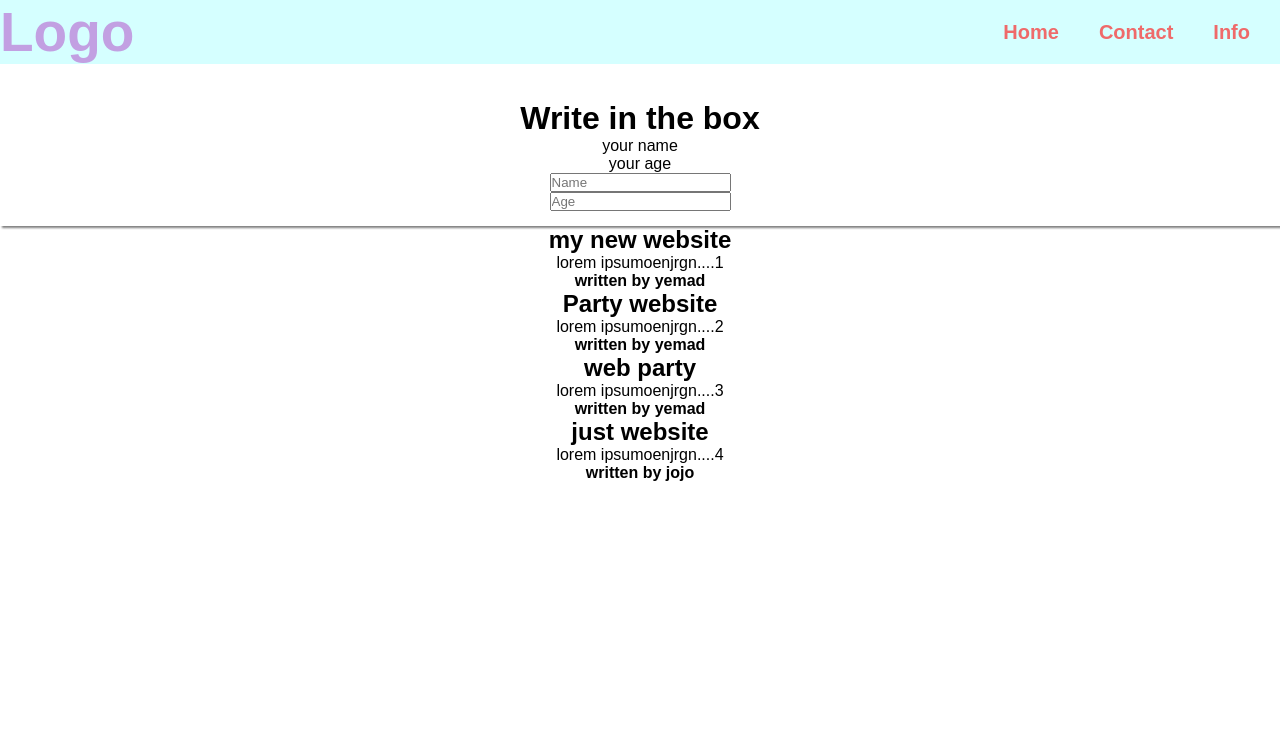
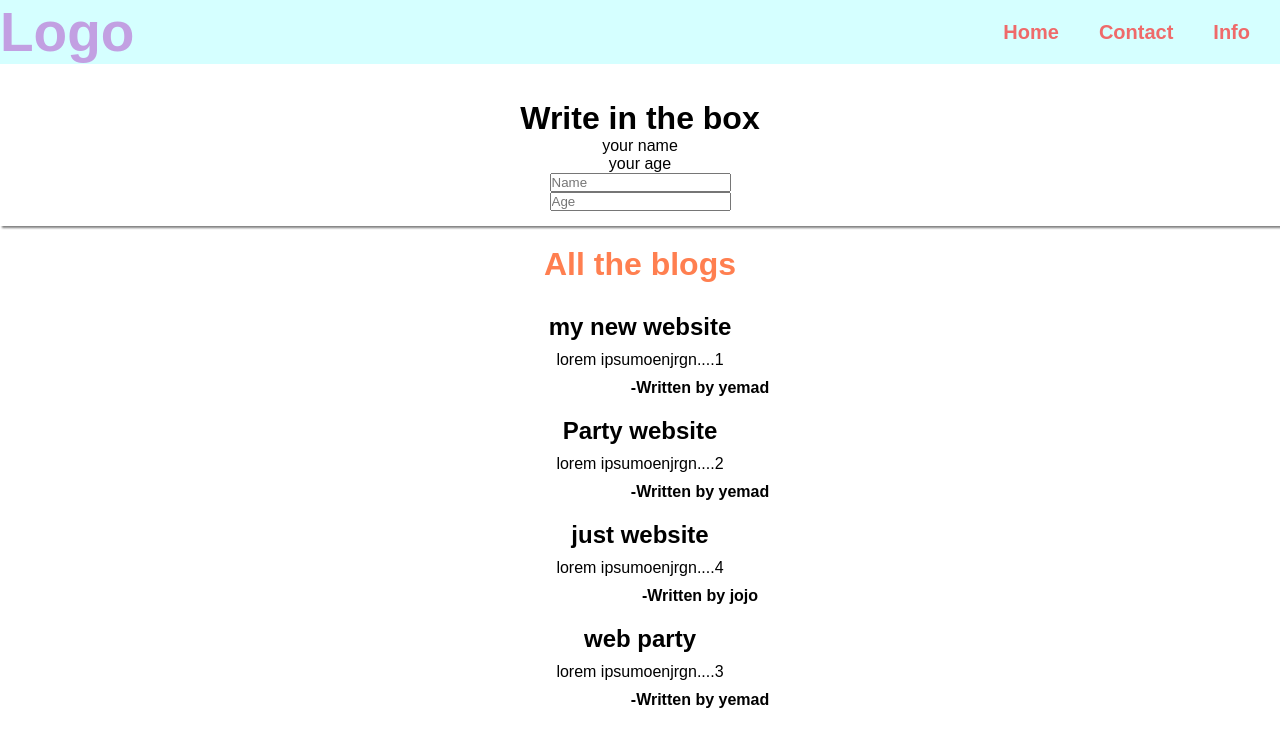
Before and after one commit to DevEmad007/my-portfolio, a React (Create React App) app: page / in a window 1280 px wide. Shown: the top 746 px of the page. Built offline with nearby package versions, Linux system fonts and the light colour scheme.

Commit message:
bug solved and a feature deleted

```diff
--- /dev/null
+++ b/src/BlogList.js
@@ -0,0 +1,20 @@
+import { useState } from "react";
+
+const BlogList = ({ blogsData, title }) => {
+    const [blogs, setBlogs] = useState(blogsData);
+
+    return (
+        <div className="blog-list">
+            <h1>{title}</h1>
+            {blogs.map((blog) => (
+                <div className="blogPreview" key={blog.blogId}>
+                    <h2>{blog.title}</h2>
+                    <p>{blog.body}</p>
+                    <b>{"Written by " + blog.author}</b>
+                </div>
+            ))}
+        </div>
+    );
+};
+
+export default BlogList;
--- a/src/Form.js
+++ b/src/Form.js
@@ -12,7 +12,12 @@ const Form = () => {
     return (
         <div
             className="formContainer"
-            style={{ textAlign: "center", fontFamily: "sans-serif", paddingBottom:"15px" ,boxShadow:"2px 2px 2px gray"}}
+            style={{
+                textAlign: "center",
+                fontFamily: "sans-serif",
+                paddingBottom: "15px",
+                boxShadow: "2px 2px 2px gray",
+            }}
         >
             <h1>Write in the box</h1>
             <div className="output">
--- a/src/Home.css
+++ b/src/Home.css
@@ -0,0 +1,27 @@
+.blog-list {
+    margin-top: 20px;
+    text-align: center;
+    display: flex;
+    justify-content: center;
+    flex-direction: column;
+    gap: 20px;
+}
+
+.blog-list > h1 {
+    color: coral;
+}
+
+.blogPreview * {
+    margin-top: 10px;
+}
+
+.blogPreview b {
+    position: relative;
+    left: 60px;
+    top: 10px;
+    z-index: -1;
+}
+
+.blogPreview b::before {
+    content: "-";
+}
--- a/src/Home.js
+++ b/src/Home.js
@@ -1,5 +1,6 @@
 import { useState } from "react";
 import "./Home.css";
+import BlogList from "./BlogList";
 
 const Home = () => {
     const blogsData = [
@@ -18,35 +19,24 @@ const Home = () => {
             authorId: 7,
         },
         {
+            title: "just website",
+            body: "lorem ipsumoenjrgn....4",
+            author: "jojo",
+            blogId: 1,
+            authorId: 10,
+        },
+        {
             title: "web party",
             body: "lorem ipsumoenjrgn....3",
             author: "yemad",
             blogId: 1,
             authorId: 7,
         },
-        {
-            title: "just website",
-            body: "lorem ipsumoenjrgn....4",
-            author: "jojo",
-            blogId: 1,
-            authorId: 10,
-        },
     ];
 
-    const [blogs, setBlogs] = useState(blogsData);
-
     return (
-        <div
-            className="Home"
-            style={{ textAlign: "center", fontFamily: "sans-serif" }}
-        >
-            {blogs.map((blog) => (
-                <section key={blog.id}>
-                    <h2>{blog.title}</h2>
-                    <p>{blog.body}</p>
-                    <b>written by {blog.author}</b>
-                </section>
-            ))}
+        <div className="home">
+            <BlogList blogsData={blogsData} title="All the blogs" />
         </div>
     );
 };
```
